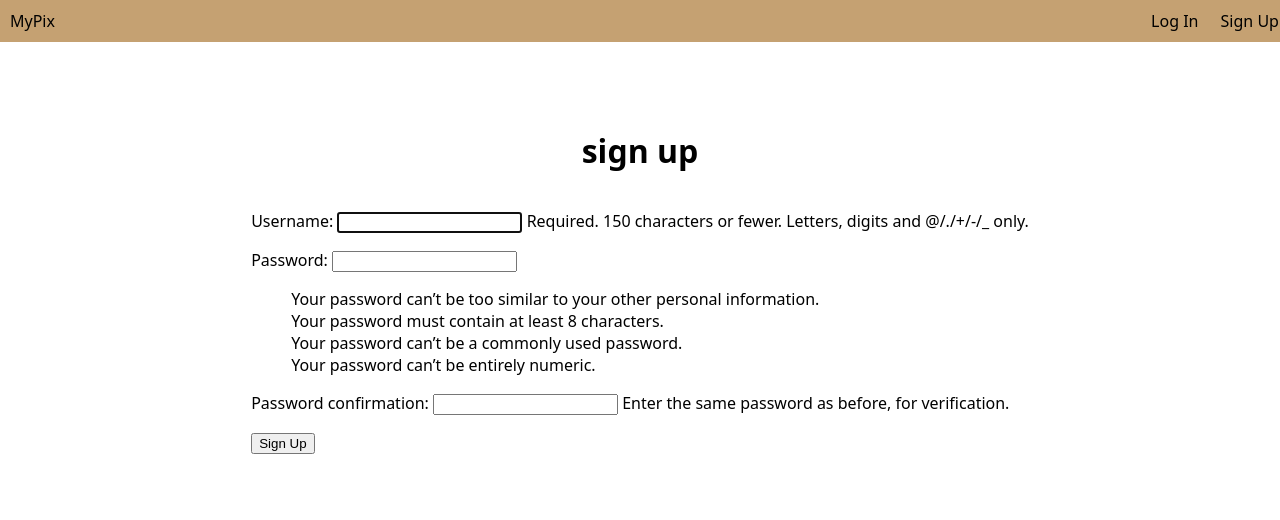
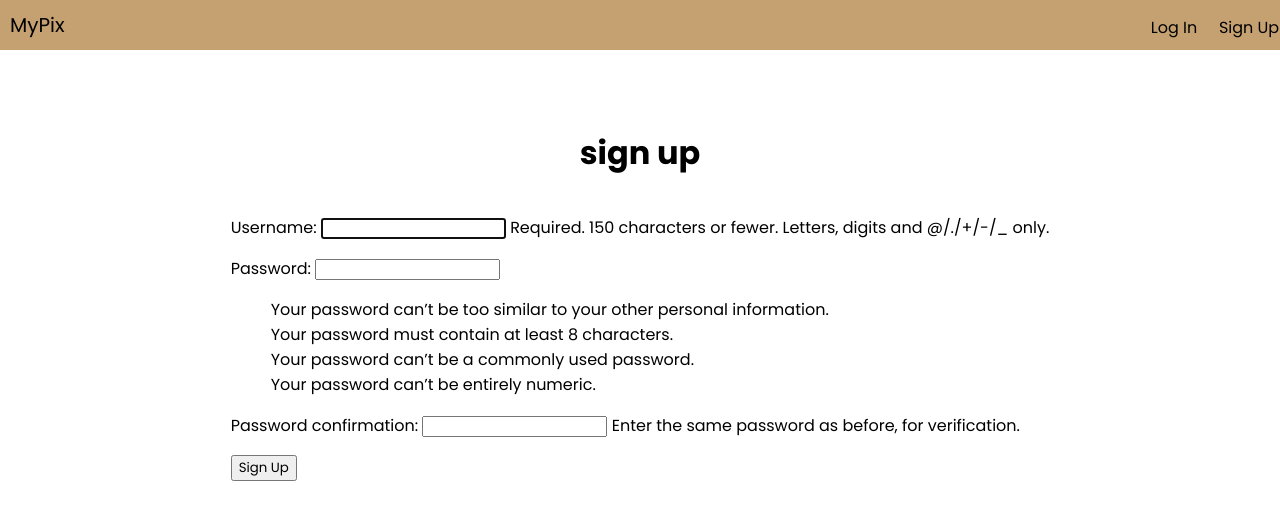
Before and after one commit to jsullivan2847/MyPix, a Django app: page /accounts/signup/ in a window 1280 px wide. Shown: the top 520 px of the page. Run offline with Django 4.2, Linux system fonts and the light colour scheme.

Commit message:
fixed some css issues

```diff
--- a/main_app/static/css/style.css
+++ b/main_app/static/css/style.css
@@ -1,5 +1,5 @@
 body{
-    font-family:system-ui, -apple-system, BlinkMacSystemFont, 'Segoe UI', Roboto, Oxygen, Ubuntu, Cantarell, 'Open Sans', 'Helvetica Neue', sans-serif;
+    font-family: poppins;
 }
 a{
     text-decoration: none;
@@ -49,7 +49,7 @@ nav{
     display: flex;
 }
 .timeline-photos{
-    width: 400px;
+    width: 700px;
 }
 .thumbnail{
     border-radius: 2px;
@@ -59,7 +59,13 @@ nav{
     display: flex;
     flex-direction: column;
     align-items: center;
-    justify-content: space-between;
+    justify-content:space-between;
+}
+.thumbnail-container{
+    display: flex;
+    flex-direction: column;
+    align-items: center;
+    justify-content:flex-end;
 }
 .logout{
     display: flex;
@@ -73,19 +79,22 @@ nav{
     width: 90vw;
     height: 50vh;
     display: flex;
+    justify-content: space-between;
 }
 .header{
     background-color:rgb(196,161,113);
     display: flex;
     flex-direction: column;
     padding: 20px;
+    border-radius: 2px;
 }
 input[type="file"]{
     display: none;
 }
 .file-thing{
+    font-size: 12px;
     display: block;
-    margin: 2px 2px 2px 2px;
+    margin: 5px 2px 2px 0px;
     border-radius: 3px;
     padding: 5px 5px;
     border: solid 1px black;
@@ -93,7 +102,7 @@ input[type="file"]{
     cursor: pointer;
 }
 .profile-show-photos{
-    margin-left: 100px;
+    margin: 0 500px 0 200px;
     display: flex;
     flex-direction: column;
 }
@@ -104,9 +113,22 @@ input[type="file"]{
 .file-thing:hover{
     opacity: 0.75;
 }
+input[type=submit]{
+    font-family: poppins;
+}
 input[type="submit"]:hover{
+
     opacity:0.75;
 }
 a:hover{
     opacity: 0.5;
 }
+.home-link{
+    font-size: 20px;
+}
+
+@media screen and(min-width: 100px) {
+    body{
+        background-color: red;
+    }
+}
--- a/main_app/templates/base.html
+++ b/main_app/templates/base.html
@@ -7,13 +7,16 @@
     <meta http-equiv="X-UA-Compatible" content="IE=edge">
     <meta name="viewport" content="width=device-width, initial-scale=1.0">
     <link rel="stylesheet" href="{% static 'css/style.css' %}">
+    <link rel="preconnect" href="//fonts.googleapis.com">
+<link rel="preconnect" href="//fonts.gstatic.com" crossorigin>
+<link href="//fonts.googleapis.com/css2?family=Poppins:wght@400;700&display=swap" rel="stylesheet">
     <title>MyPix</title>
 </head>
 <body>
     <nav class="logout">
         <div class="left">
             <div >
-                <a href="{% url 'home' %}">MyPix</a>
+                <a  class ="home-link"href="{% url 'home' %}">MyPix</a>
             </div>
         </div>
         <div class="right">
```
